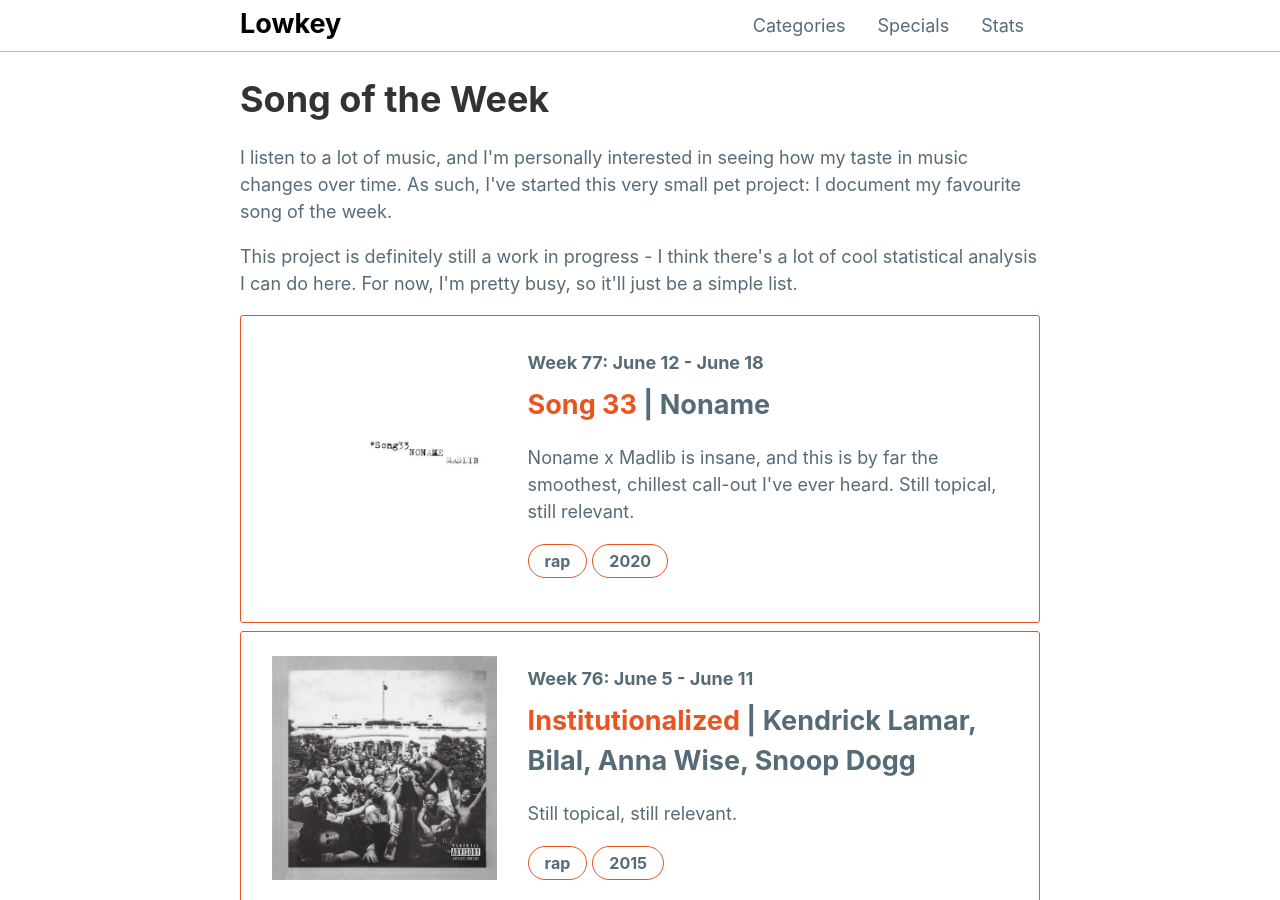
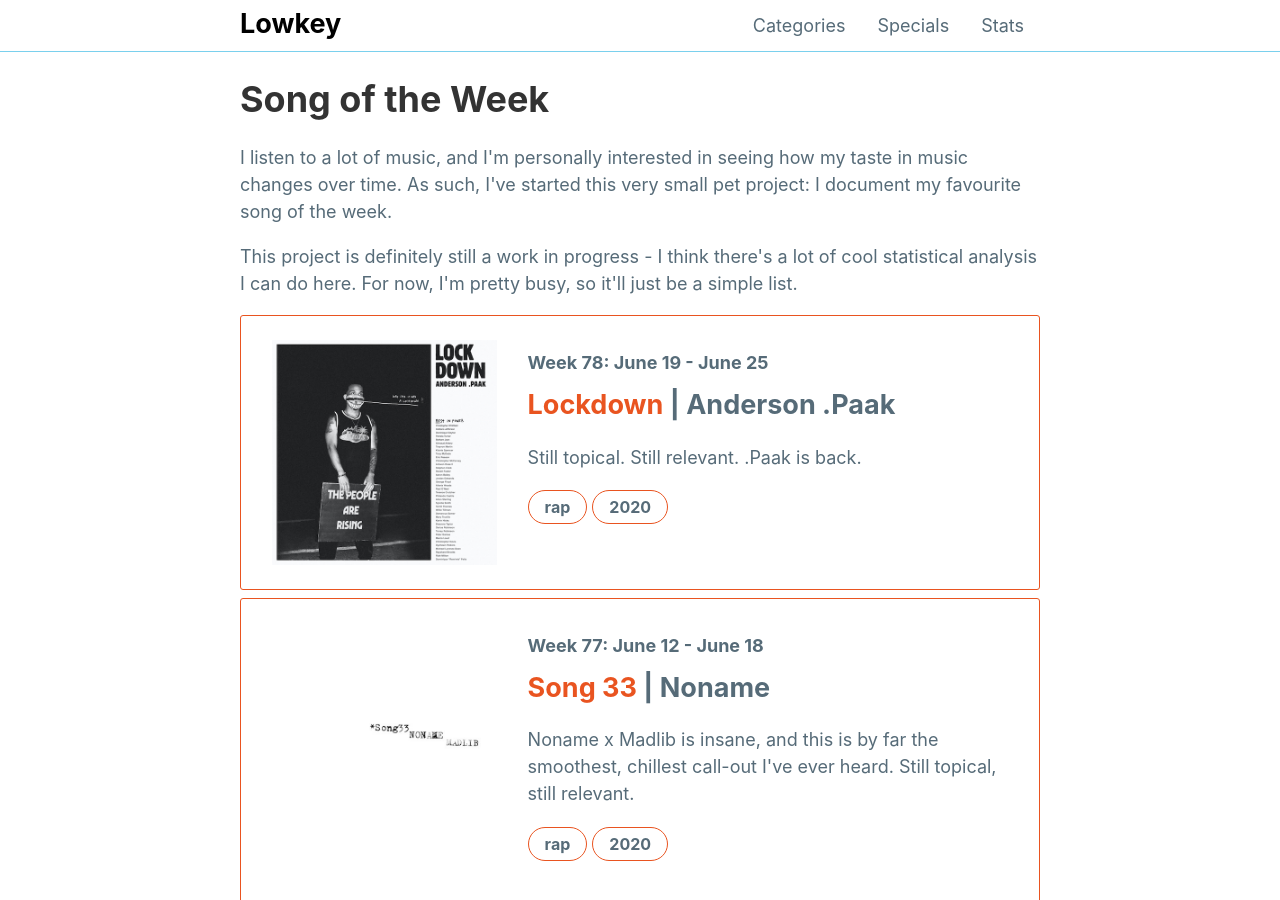
Before and after one commit to mattxwang/lowkey, a Jekyll site: the page built from _stats/song-of-the-week.html, in a window 1280 px wide and 900 px high. Built offline with Jekyll 4.4.1, drawn with Linux system fonts in a browser that asks for light colours; comment, search, counter and statistics services are not loaded.

Commit message:
lockdown

```diff
--- a/_data/sotw.yml
+++ b/_data/sotw.yml
@@ -768,3 +768,13 @@ week77:
   year: 2020
   blurb: >
     Noname x Madlib is insane, and this is by far the smoothest, chillest call-out I've ever heard. Still topical, still relevant.
+week78:
+  week: "Week 78: June 19 - June 25"
+  title: "Lockdown"
+  artist: "Anderson .Paak"
+  album: "Lockdown"
+  album_art: "lockdown.jpg"
+  genre: "rap"
+  year: 2020
+  blurb: >
+    Still topical. Still relevant. .Paak is back.
```
Also changed, not shown: img/albums/lockdown.jpg (added).
